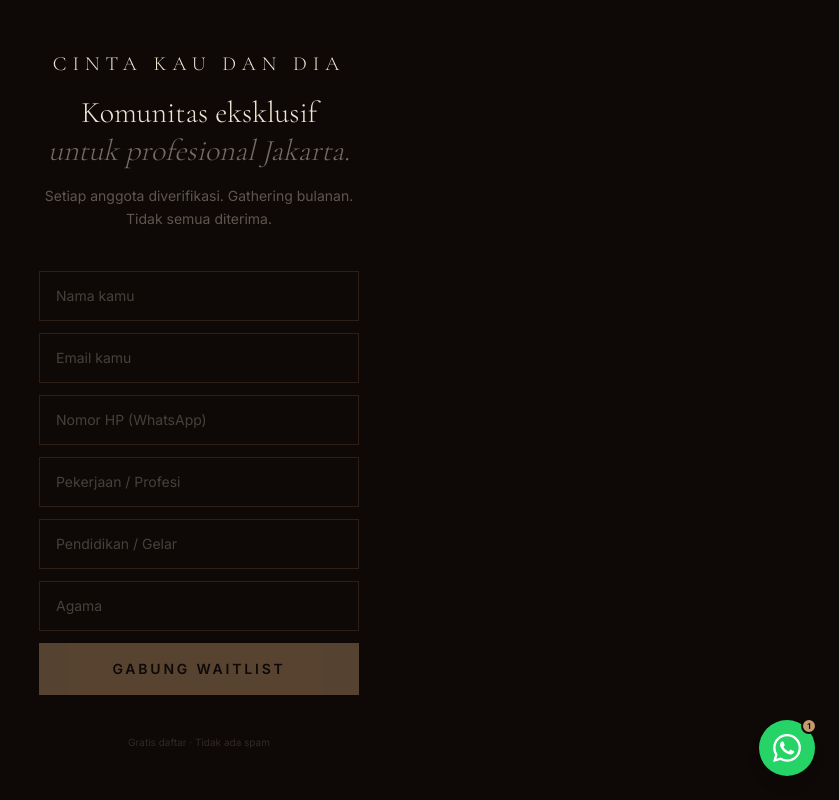
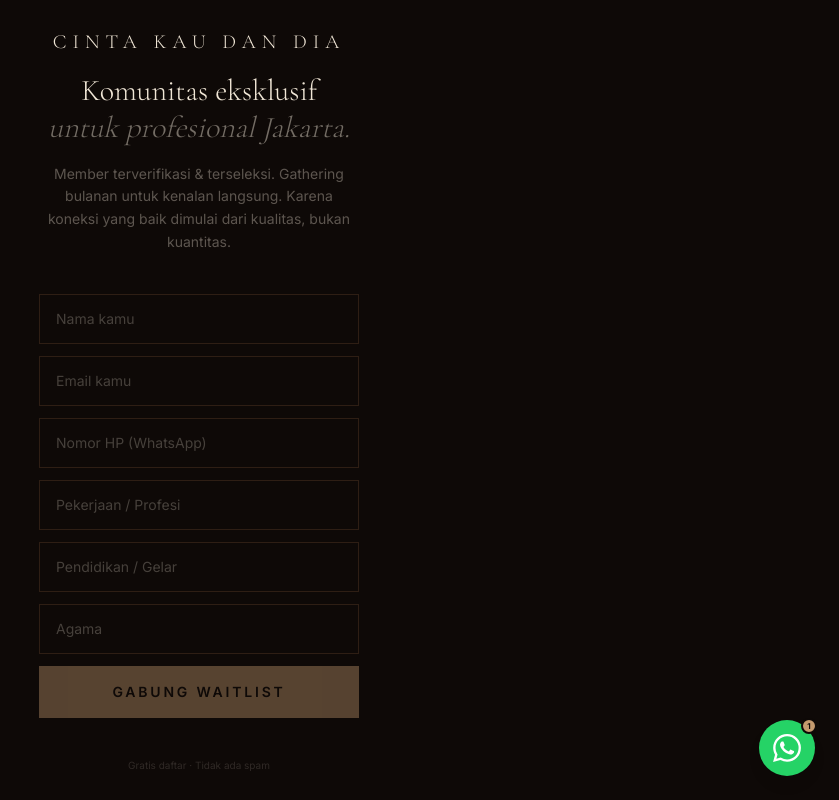
Before and after one commit to handyman30/curated, a Next.js app: page /start in a window 1280 px wide. Shown: the whole page, without its empty margins (441-1280 px from the left). Built offline with nearby package versions, Linux system fonts and the light colour scheme.

Commit message:
Update /start tagline copy
Co-Authored-By: Claude Sonnet 4.6 <noreply@anthropic.com>

```diff
--- a/app/start/page.tsx
+++ b/app/start/page.tsx
@@ -53,7 +53,7 @@ export default function StartPage() {
             <span className="italic text-cream/45">untuk profesional Jakarta.</span>
           </h1>
           <p className="text-cream/35 text-sm font-sans leading-relaxed">
-            Setiap anggota diverifikasi. Gathering bulanan. Tidak semua diterima.
+            Member terverifikasi & terseleksi. Gathering bulanan untuk kenalan langsung. Karena koneksi yang baik dimulai dari kualitas, bukan kuantitas.
           </p>
         </div>
 
```
